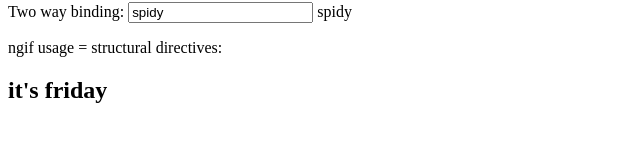
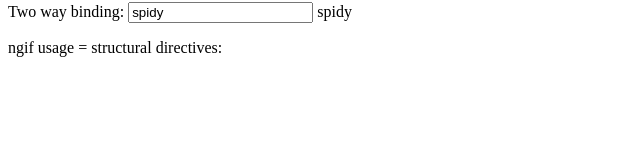
Before and after one commit to ragaPriya224/B1StarPractice, an Angular app in the folder angular/my-dream-app/: page / in a window 1280 px wide. Shown: the part 379-520 px from the top of the page, without its empty margins (0-640 px from the left). Built offline with nearby package versions, Linux system fonts and the light colour scheme.

Commit message:
ngIF usage part 2

```diff
--- a/angular/my-dream-app/src/app/practice/practice.component.html
+++ b/angular/my-dream-app/src/app/practice/practice.component.html
@@ -30,6 +30,6 @@
 <p>
     ngif usage  = structural directives:
 </p>
-<h2 *ngIf = "true" >
+<h2 *ngIf = "display" >
     it's friday
 </h2>
--- a/angular/my-dream-app/src/app/practice/practice.component.ts
+++ b/angular/my-dream-app/src/app/practice/practice.component.ts
@@ -9,6 +9,7 @@ export class PracticeComponent implements OnInit {
 
   public name = "spidy";
   carName = " hey it's a nano";
+  display = false;
 
   constructor() { }
 
```
